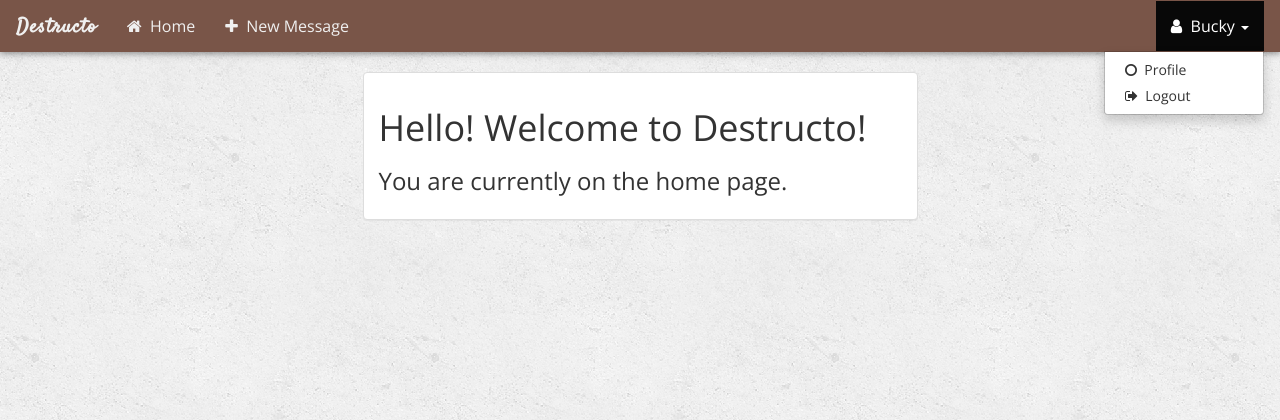
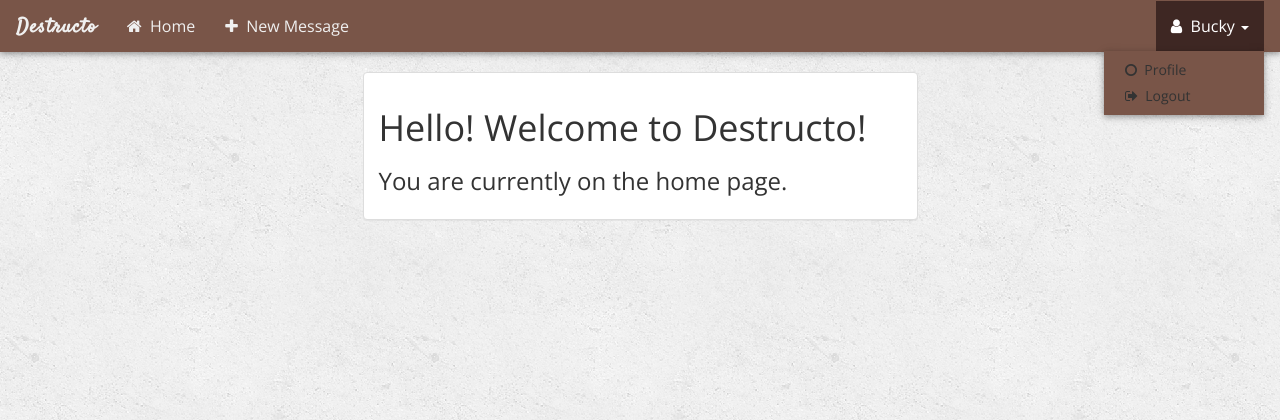
Before and after one commit to Ascendings/destructo, a PHP site: template app/views/home.twig in a window 1280 px wide, after a click on "Bucky". Shown: the top 420 px of the page. Run offline with PHP 8.4, Linux system fonts and the light colour scheme; the template is opened without the code that fills it, so the values that code supplies are empty; some libraries are stand-ins or nearby versions.

Commit message:
Some more navbar tweaks

```diff
--- a/public/css/rune.css
+++ b/public/css/rune.css
@@ -15,7 +15,8 @@ body{
 
 
 /* Navbar styles */
-.navbar{
+.navbar,
+.dropdown-menu{
   background-color: #795548;
   border-radius: 0;
   border-color: #795548;
@@ -60,6 +61,12 @@ body{
   font-size: 16px;
 }
 
+.navbar-inverse .navbar-nav > .open > a,
+.navbar-inverse .navbar-nav > .open > a:focus,
+.navbar-inverse .navbar-nav > .open > a:hover{
+  background-color: #3e2723;
+}
+
 
 /* form styles */
 .destructo-form textarea{
```
